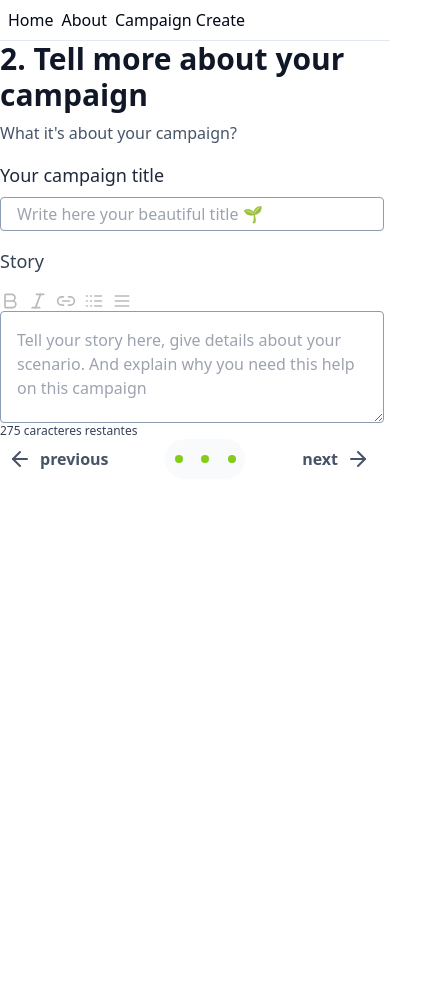
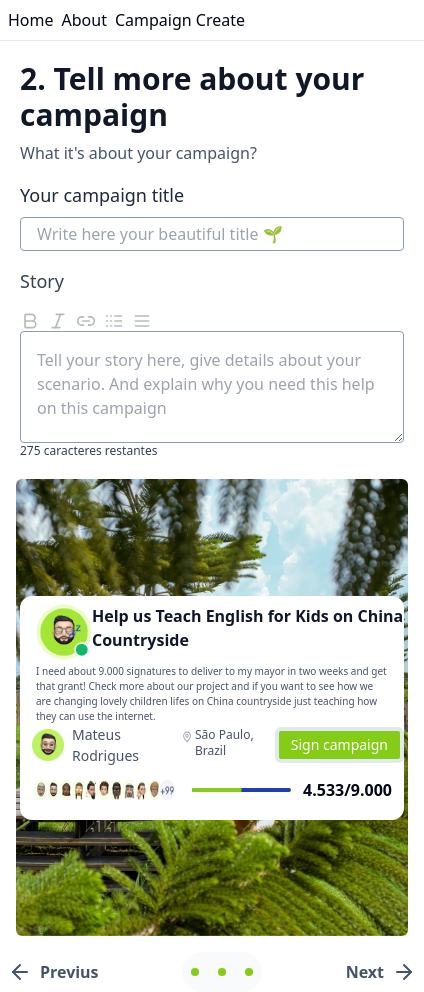
Before and after one commit to Aprender-e-Crescer/crowdfy, a React (Vite) app: page /campaingformsecondstep in a window 390 px wide. Shown: the whole page, 424 px wide, since content can reach past the window. Before the commit the page ends 844 px from the top, so only its background shows below. Built offline with nearby package versions, Linux system fonts and the light colour scheme.

Commit message:
componentes ajustados na tela

```diff
--- a/src/components/card.tsx
+++ b/src/components/card.tsx
@@ -25,7 +25,7 @@ export default function Card({
   return (
     <>
       <div className="flex sm:hidden  justify-center items-center max-w-full">
-        <div className="flex flex-col absolute  bg-white w-80 h-56 rounded-xl">
+        <div className="flex flex-col absolute  bg-white w-96 h-56 rounded-xl">
           <div className="flex">
             <img className="w-14 h-14 ml-4 mt-2" src={avatar} alt="" />
             <p className="flex items-center justify-center text-[#101828] font-bold">
@@ -35,16 +35,23 @@ export default function Card({
           <div className=" text-[10px] mr-4 ml-4 mt-1 text-[#475467]">
             {descrição}
           </div>
-          <div className="flex items-center">
+          <div className="flex items-center justify-center">
             <img
               className="w-8 h-8 items-center justify-center ml-3 mt-"
               src={avatar2}
               alt=""
             />
             <p className="text-[#475467] text-[14px] ml-2">{nomeUser}</p>
-            <div className="flex ml-2 gap-1">
+            <div className="flex  gap-1">
               <img className="w-2 h-3 mt-1" src={icon} alt="" />
-              <p className="text-[#475467] text-[12px] ">{localização}</p>
+              <p className="text-[#475467] text-xs ">{localização}</p>
+              <Button
+                className="bg-lime-500 text-white"
+                size={'sm'}
+                variant={'shadow'}
+              >
+                Sign campaign
+              </Button>
             </div>
           </div>
           <div className="flex mt-3 ml-3 items-center">
--- a/src/components/component/ReturnNext.tsx
+++ b/src/components/component/ReturnNext.tsx
@@ -7,21 +7,20 @@ export default function ReturnNext({
   circulo3,
   previous,
   next,
-  linkVai,
-  linkVem,
 }: {
   circulo1: boolean
   circulo2: boolean
   circulo3: boolean
   previous: string
   next: string
-  linkVai: string
-  linkVem: string
 }) {
   return (
     <div className=" flex flex-1 justify-between ">
       <div className="flex justify-center">
-        <Link to={linkVem} className="[&.active]: flex justify-center">
+        <Link
+          to="/campaingformtreestep"
+          className="[&.active]: flex justify-center"
+        >
           <button className="flex items-center text-[#475467] font-semibold gap-2">
             <ArrowLeft className="ml-2 font-semibold" />
             {previous}
@@ -47,7 +46,10 @@ export default function ReturnNext({
       </div>
 
       <div className="flex justify-center">
-        <Link to={linkVai} className="[&.active]: flex justify-center">
+        <Link
+          to="/campaingformsecondstep"
+          className="[&.active]: flex justify-center"
+        >
           <button className="flex items-center text-[#475467] font-semibold gap-2">
             {next}
             <ArrowRight className="mr-2 font-semibold" />
--- a/src/components/component/Tell.tsx
+++ b/src/components/component/Tell.tsx
@@ -1,10 +1,9 @@
 import { Bold, Italic, Link2, Logs, Menu } from 'lucide-react'
-import ReturnNext from './ReturnNext'
 
 export default function Tell() {
   return (
     <>
-      <div className="flex-col">
+      <div className=" md:flex flex-col justify-center items-center p-3">
         <div className="flex flex-col gap-4 w-96">
           <div className="flex flex-col gap-2">
             <h2 className="text-[#101828] font-semibold text-3xl ">
@@ -45,17 +44,7 @@ export default function Tell() {
             </div>
           </div>
         </div>
-        <div className="mr-3">
-          <ReturnNext
-            linkVem="/campaingformsecondstep"
-            linkVai="/campaingformsecondstep"
-            circulo1={true}
-            circulo2={true}
-            circulo3={true}
-            next="next"
-            previous="previous"
-          />
-        </div>
+
       </div>
     </>
   )
--- a/src/routes/CampaingCreate.tsx
+++ b/src/routes/CampaingCreate.tsx
@@ -1,10 +1,7 @@
-import Give from '@/components/component/give'
 import Choose from '@/components/component/Choose'
 import ReturnNext from '@/components/component/ReturnNext'
-import Tell from '@/components/component/Tell'
 import Card from '@/components/card'
 import { createFileRoute } from '@tanstack/react-router'
-import { Uploadimagens } from '@/components/UploadImagens'
 import imagemFundo from '../assets/Image.png'
 
 export const Route = createFileRoute('/CampaingCreate')({
@@ -16,6 +13,7 @@ function CampaingCreate() {
     <>
       <div className="p-2">
         <div className="md:flex gap-10">
+          <div>
             <Choose
               tittle="1. Choose your campaign style"
               subtittle="What its about your campaign?"
@@ -24,6 +22,7 @@ function CampaingCreate() {
               descrição1="Create a donation to receive funds"
               descrição2="Create a petition to crowd signatures"
             />
+          </div>
 
           <div className="p-2 flex gap-5 flex-col">
             <Card
--- a/src/routes/campaingformsecondstep.tsx
+++ b/src/routes/campaingformsecondstep.tsx
@@ -1,6 +1,77 @@
 import { createFileRoute } from '@tanstack/react-router'
 import Tell from '@/components/component/Tell'
+import Card from '@/components/card'
+import imagemFundo from '../assets/Image.png'
+import { ArrowLeft, ArrowRight } from 'lucide-react'
+import { Link } from '@tanstack/react-router'
 
 export const Route = createFileRoute('/campaingformsecondstep')({
-  component: Tell,
+  component: campaingformsecondstep,
 })
+function campaingformsecondstep() {
+  return (
+    <>
+      <div className="p-2">
+        <div className="md:flex gap-60">
+          <div>
+            <Tell />
+          </div>
+
+          <div className="p-2 flex gap-5 flex-col">
+            <Card
+              numerosBarra="4.533/9.000"
+              localização="São Paulo, Brazil"
+              nomeUser="Mateus Rodrigues"
+              descrição=" I need about 9.000 signatures to deliver to my
+              mayor in two weeks and get that grant! Check more about our
+              project and if you want to see how we are changing lovely children
+              lifes on China countryside just teaching how they can use the
+              internet."
+              titulo=" Help us Teach English for Kids on China Countryside"
+              outraImagemFundo={imagemFundo}
+              temImagemFundo={true}
+            />
+          </div>
+        </div>
+      </div>
+      <div className=" md:flex w-full">
+        <div className=" flex flex-1 justify-between ">
+          <div className="flex justify-center">
+            <Link
+              to="/CampaingCreate"
+              className="[&.active]: flex justify-center"
+            >
+              <button className="flex items-center text-[#475467] font-semibold gap-2">
+                <ArrowLeft className="ml-2 font-semibold" />
+                Previus
+              </button>
+            </Link>
+          </div>
+          <div className="flex justify-around bg-slate-50 rounded-full items-center h-10 w-20">
+            <div className="flex rounded-full h-2 w-2 bg-[#F1F5F9]">
+              <div className="flex bg-[#84CC16] rounded-full h-2 w-2"></div>
+            </div>
+            <div className="flex rounded-full h-2 w-2 bg-[#F1F5F9]">
+              <div className="flex bg-[#84CC16] rounded-full h-2 w-2"></div>
+            </div>
+            <div className="flex rounded-full h-2 w-2 bg-[#F1F5F9]">
+              <div className="flex bg-[#84CC16] rounded-full h-2 w-2"></div>
+            </div>
+          </div>
+
+          <div className="flex justify-center">
+            <Link
+              to="/campaingformtreestep"
+              className="[&.active]: flex justify-center"
+            >
+              <button className="flex items-center text-[#475467] font-semibold gap-2">
+                Next
+                <ArrowRight className="mr-2 font-semibold" />
+              </button>
+            </Link>
+          </div>
+        </div>
+      </div>
+    </>
+  )
+}
--- a/src/routes/campaingformtreestep.tsx
+++ b/src/routes/campaingformtreestep.tsx
@@ -1,5 +1,84 @@
 import { createFileRoute } from '@tanstack/react-router'
+import Give from '../components/component/give'
+import Card from '@/components/card'
+import imagemFundo from '../assets/Image.png'
+import { ArrowLeft, ArrowRight } from 'lucide-react'
+import { Link } from '@tanstack/react-router'
 
 export const Route = createFileRoute('/campaingformtreestep')({
-  component: () => <div>Hello /campaingformtreestep!</div>
+  component: campaingformtreestep,
 })
+
+function campaingformtreestep() {
+  return (
+    <>
+      <div className="p-2">
+        <div className="md:flex gap-60">
+          <div>
+            <Give
+              title="3. Give final details"
+              subtitle="What it's about your campaign?"
+              label1="Your campaign title"
+              label2="Create a deadline for your campaign"
+              label3="Goal"
+              placeholder1="Write here your beautiful title 🪴"
+              placeholder2="dd/mm/aaaa"
+              placeholder3="$10.000"
+            />
+          </div>
+
+          <div className="p-2 flex gap-5 flex-col">
+            <Card
+              numerosBarra="4.533/9.000"
+              localização="São Paulo, Brazil"
+              nomeUser="Mateus Rodrigues"
+              descrição=" I need about 9.000 signatures to deliver to my
+                  mayor in two weeks and get that grant! Check more about our
+                  project and if you want to see how we are changing lovely children
+                  lifes on China countryside just teaching how they can use the
+                  internet."
+              titulo=" Help us Teach English for Kids on China Countryside"
+              outraImagemFundo={imagemFundo}
+              temImagemFundo={true}
+            />
+          </div>
+        </div>
+      </div>
+      <div className=" md:flex w-full">
+        <div className=" flex flex-1 justify-between mr-3 ">
+          <div className="flex justify-center">
+            <Link
+              to="/campaingformsecondstep"
+              className="[&.active]: flex justify-center"
+            >
+              <button className="flex items-center text-[#475467] font-semibold gap-2">
+                <ArrowLeft className="ml-2 font-semibold" />
+                Previous
+              </button>
+            </Link>
+          </div>
+          <div className="flex justify-around bg-slate-50 rounded-full items-center h-10 w-20">
+            <div className="flex rounded-full h-2 w-2 bg-[#F1F5F9]">
+              <div className="flex bg-[#84CC16] rounded-full h-2 w-2"></div>
+            </div>
+            <div className="flex rounded-full h-2 w-2 bg-[#F1F5F9]">
+              <div className="flex bg-[#84CC16] rounded-full h-2 w-2"></div>
+            </div>
+            <div className="flex rounded-full h-2 w-2 bg-[#F1F5F9]">
+              <div className="flex bg-[#84CC16] rounded-full h-2 w-2"></div>
+            </div>
+          </div>
+
+          <div className="flex justify-center">
+            <Link to="/" className="[&.active]: flex justify-center">
+              <button className="flex items-center text-[#475467] font-semibold gap-2">
+                Next
+                <ArrowRight className="mr-2 font-semibold" />
+              </button>
+            </Link>
+          </div>
+        </div>
+      </div>
+    </>
+  )
+}
```
Also changed, not shown: src/components/component/give.tsx (+32 -3 lines). Lines whose indentation alone changed are shown as unchanged.
